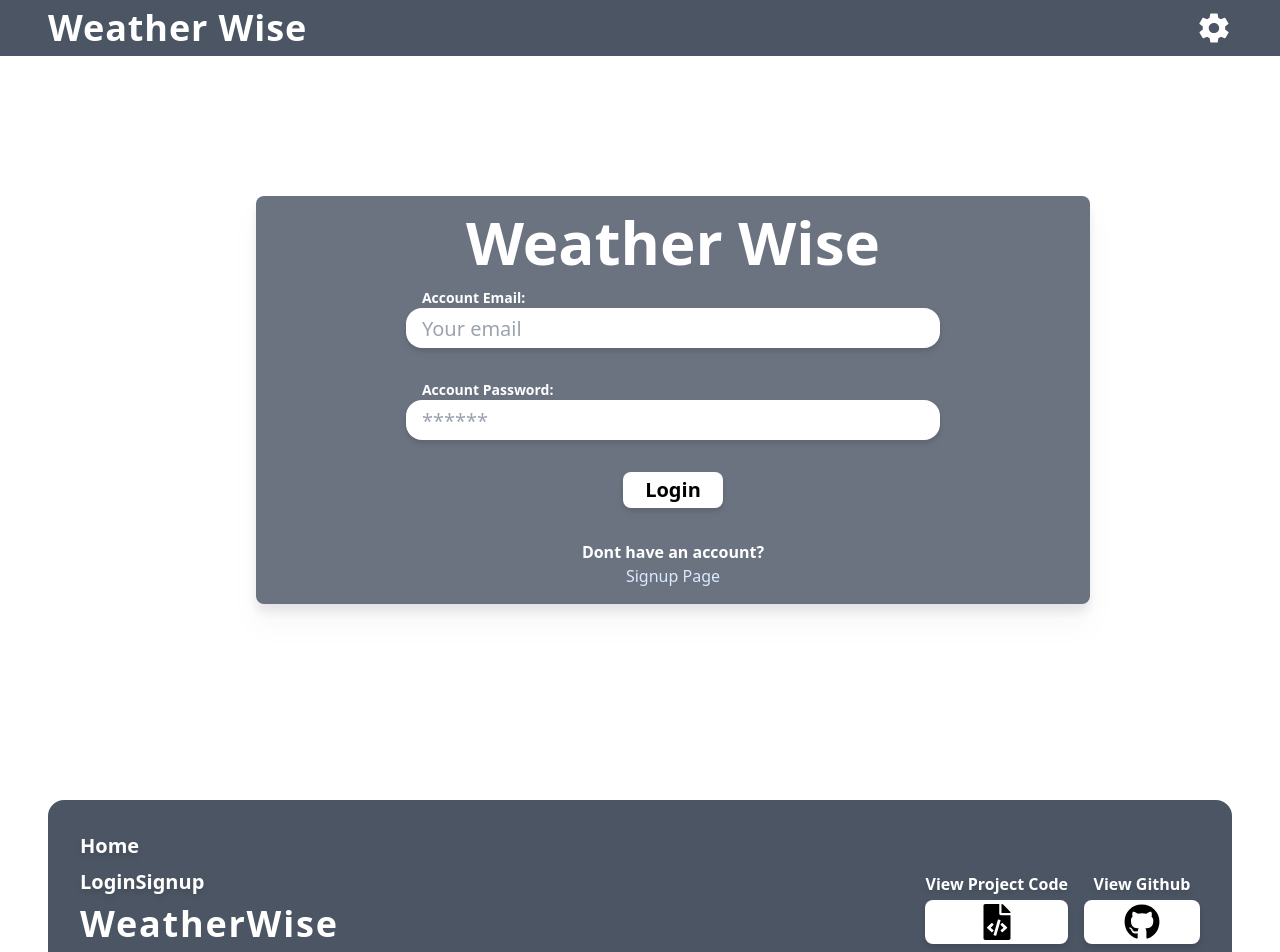
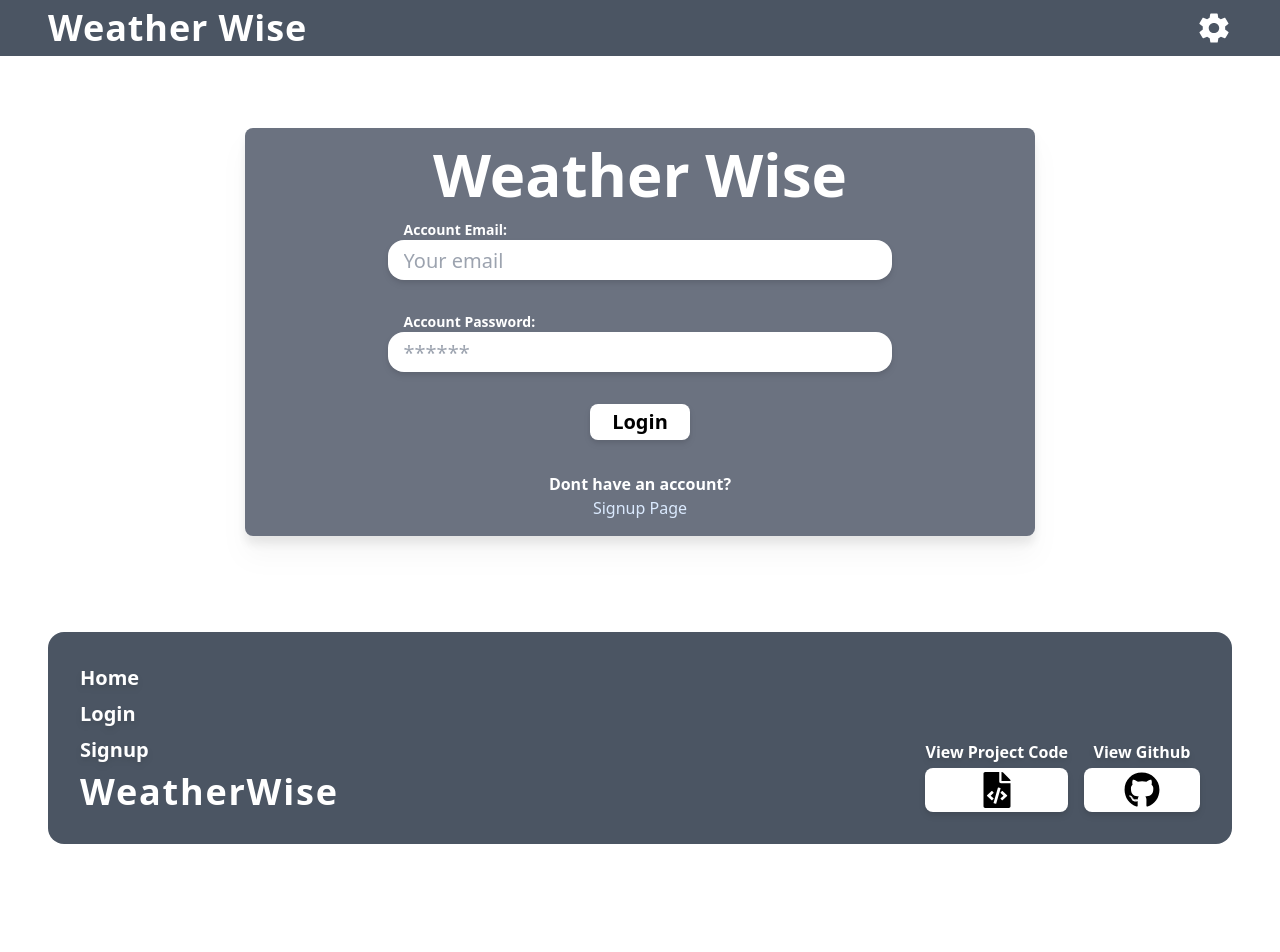
Before and after one commit to csutrick/Weather-Wise, a React (Create React App) app in the folder client/: page /login in a window 1280 px wide. Shown: the top 952 px of the page. After the commit the page ends 908 px from the top, so only its background shows below. Built offline with nearby package versions, Linux system fonts and the light colour scheme.

Commit message:
Fixed login and signup page layout, and user token

```diff
--- a/client/src/components/Footer/index.js
+++ b/client/src/components/Footer/index.js
@@ -28,7 +28,7 @@ const Footer = () => {
               Logout
             </Link>
           ) : (
-            <div>
+            <div className='flex flex-col'>
               <Link to="/login"
               className='mb-2 w-min text-xl font-bold text-white hover:text-gray-200 active:text-gray-300 active:scale-105 hover:tracking-widest
               transition-all duration-150 ease-in-out drop-shadow-md hover:drop-shadow-lg active:drop-shadow-xl'>
@@ -46,17 +46,19 @@ const Footer = () => {
         <div className='flex flex-row'>
           <div className='mr-4 flex flex-col items-center'>
             <label className='mb-1 text-white font-bold drop-shadow-md'>View Project Code</label>
-            <button className='bg-white flex justify-center w-[100%] px-10 py-1 rounded-lg text-4xl drop-shadow-md hover:drop-shadow-lg active:drop-shadow-xl
-            hover:scale-105 active:scale-110 hover:bg-blue-400 active:bg-blue-300 hover:text-white active:text-gray-100 transition-all duration-150 ease-in-out'>
-              <FaFileCode />
-            </button>
+              <a href="https://github.com/csutrick/Weather-Wise" target="_blank" rel="noopener noreferrer"
+              className='bg-white flex justify-center w-[100%] px-10 py-1 rounded-lg text-4xl drop-shadow-md hover:drop-shadow-lg active:drop-shadow-xl
+              hover:scale-105 active:scale-110 hover:bg-green-400 active:bg-green-300 hover:text-white active:text-gray-100 transition-all duration-150 ease-in-out'>
+                <FaFileCode />
+              </a>
           </div>
           <div className='flex flex-col items-center'>
             <label className='mb-1 text-white font-bold drop-shadow-md'>View Github</label>
-            <button className='bg-white flex justify-center w-[100%] px-10 py-1 rounded-lg text-4xl drop-shadow-md hover:drop-shadow-lg active:drop-shadow-xl
-            hover:scale-105 active:scale-110 hover:bg-green-400 active:bg-green-300 hover:text-white active:text-gray-100 transition-all duration-150 ease-in-out'>
-              <FaGithub />
-            </button>
+              <a href="https://github.com/csutrick" target="_blank" rel="noopener noreferrer"
+              className='bg-white flex justify-center w-[100%] px-10 py-1 rounded-lg text-4xl drop-shadow-md hover:drop-shadow-lg active:drop-shadow-xl
+              hover:scale-105 active:scale-110 hover:bg-green-400 active:bg-green-300 hover:text-white active:text-gray-100 transition-all duration-150 ease-in-out'>
+                <FaGithub />
+              </a>
           </div>
         </div>
       </div>
--- a/client/src/components/Navbar/index.js
+++ b/client/src/components/Navbar/index.js
@@ -46,8 +46,6 @@ const Navbar = () => {
           {settings && (
             <div className='absolute top-12 right-0 p-2 flex flex-col items-center justify-center
             bg-gray-600 rounded-lg'>
-              <h3 className='text-white font-bold text-lg py-1 px-4 transition-all duration-100 ease-in-out
-                hover:scale-105 hover:text-gray-300 active:scale-110'>Info</h3>
               {Auth.loggedIn() ? (
                 <>
                   <button onClick={logout} className='text-white font-bold text-lg py-1 px-4 transition-all duration-100 ease-in-out
--- a/client/src/pages/Login.js
+++ b/client/src/pages/Login.js
@@ -36,7 +36,8 @@ const Login = (props) => {
   };
 
   return (
-    <main className='h-screen w-[1250px] mx-12 flex justify-center items-center'>
+    <main className='w-full flex justify-center items-center mt-32 mb-24'>
+      <div className='w-[1250px] mx-12 flex justify-center items-center'>
         <div className='bg-gray-500 w-2/3 p-4 flex flex-col justify-center items-center rounded-lg drop-shadow-xl'>
           <h2 className='text-white font-bold text-6xl mb-4'>Weather Wise</h2>
           {data ? (
@@ -79,6 +80,7 @@ const Login = (props) => {
             </Link>
           </div>
         </div>
+      </div>
     </main>
   );
 };
--- a/client/src/pages/Search.js
+++ b/client/src/pages/Search.js
@@ -24,12 +24,14 @@ const Search = () => {
   };
 
   useEffect(() => {
-    const token = Auth.getProfile()
-    if (token) {
+    let token;
+
+    if (Auth.loggedIn()) {
+      token = Auth.getProfile()
       console.log(`${token.data.name} logged in`);
       setFavorites(token.data.favorites);
       setProfile(token.data._id);
-    } else{
+    } else {
       console.log("User not logged in")
     }
   }, []);
--- a/client/src/pages/Signup.js
+++ b/client/src/pages/Signup.js
@@ -38,7 +38,8 @@ const Signup = () => {
     };
 
     return (
-        <main className='h-screen w-[1250px] mx-12 flex justify-center items-center'>
+        <main className='w-full flex justify-center items-center mt-32 mb-24'>
+            <div className='w-[1250px] mx-12 flex justify-center items-center'>
                 <div className='bg-gray-500 w-2/3 p-4 flex flex-col justify-center items-center rounded-lg drop-shadow-xl'>
                     <h2 className='text-white font-bold text-6xl mb-4'>Weather Wise</h2>
                     {data ? (
@@ -87,6 +88,7 @@ const Signup = () => {
                         </Link>
                     </div>
                 </div>
+            </div>
         </main>
     );
 };
```
Lines whose indentation alone changed are shown as unchanged.
